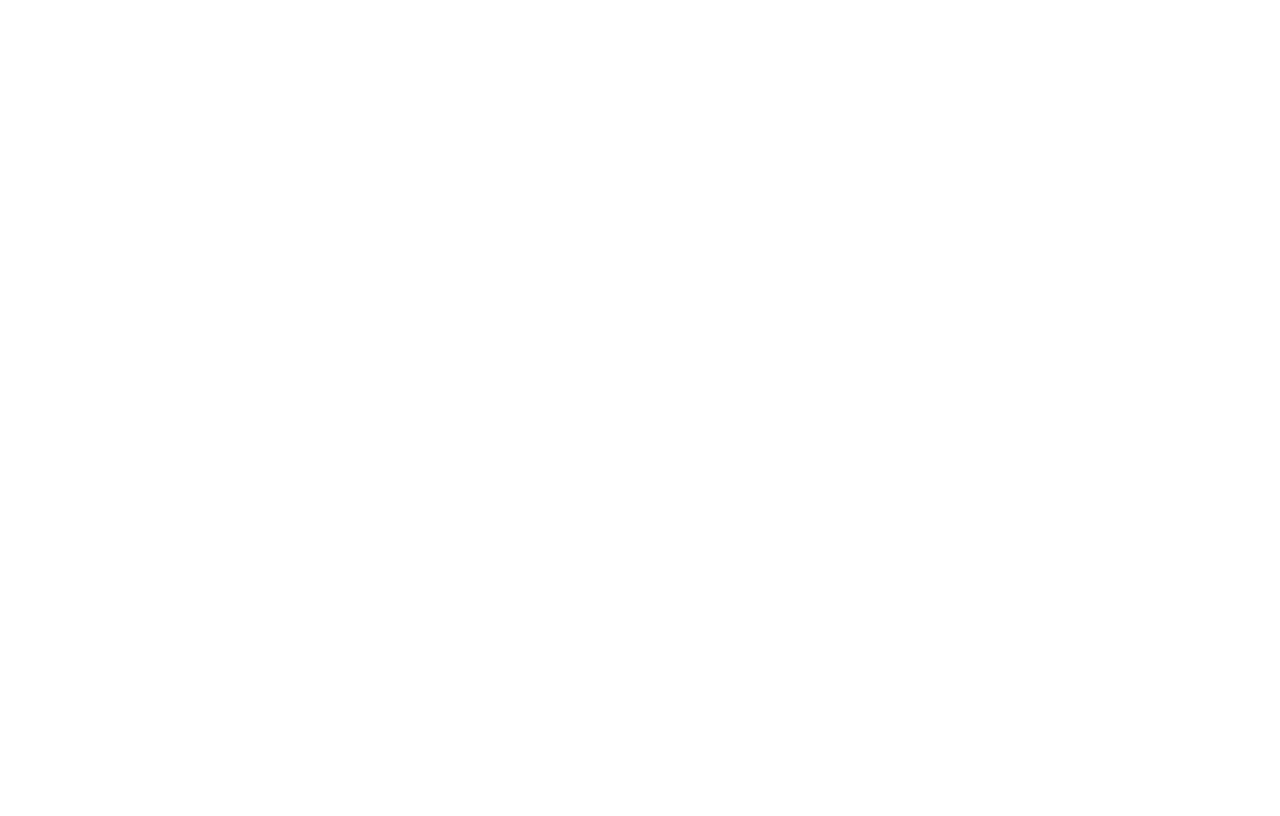
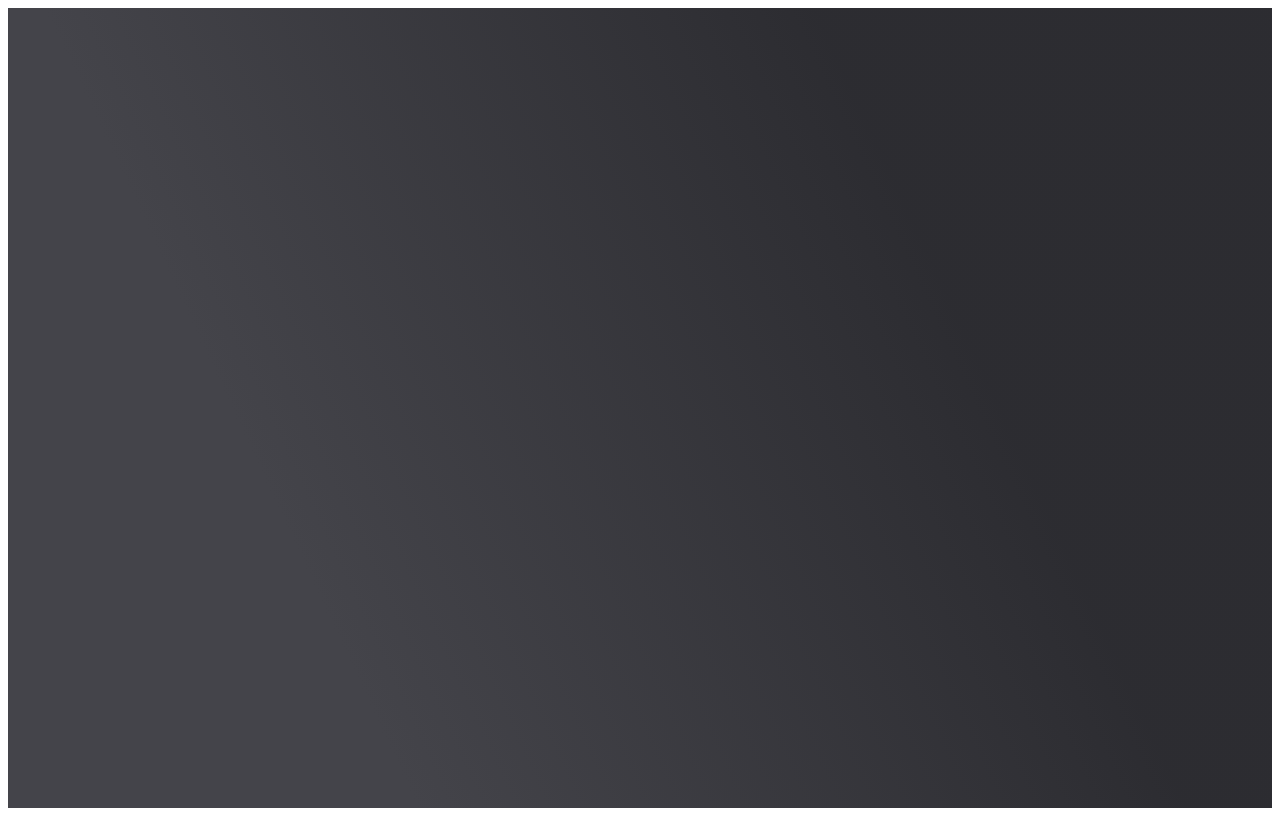
Before and after one commit to Aaron32365/Portfolio-Revamp, a React (Create React App) app in the folder portfolio-ui/: page / in a window 1280 px wide. Built offline with nearby package versions, Linux system fonts and the light colour scheme.

Commit message:
removed boilerplate components from create-react-app, added routing capabilities with react-router-dom

```diff
--- a/portfolio-ui/package.json
+++ b/portfolio-ui/package.json
@@ -8,6 +8,7 @@
     "@testing-library/user-event": "^7.2.1",
     "react": "^16.13.1",
     "react-dom": "^16.13.1",
+    "react-router-dom": "^5.2.0",
     "react-scripts": "3.4.1"
   },
   "scripts": {
--- a/portfolio-ui/src/App.css
+++ b/portfolio-ui/src/App.css
@@ -0,0 +1,5 @@
+.App{
+  height: 800px;
+  background: rgb(68,68,74);
+background: linear-gradient(65deg, rgba(68,68,74,1) 25%, rgba(40,40,45,0.9808298319327731) 72%);
+}
--- a/portfolio-ui/src/App.js
+++ b/portfolio-ui/src/App.js
@@ -1,10 +1,17 @@
 import React from 'react';
 import './App.css';
+import SideNav from "./components/sideNav/sideNav"
+import { BrowserRouter as Router, Route} from "react-router-dom"; //edited file
+import Home from "./pages/Home"
 
 function App() {
+
   return (
     <div className="App">
-
+      <Router>
+        {/* <SideNav/> */}
+        <Route exact path="/" component={Home}/>
+      </Router>
     </div>
   );
 }
--- /dev/null
+++ b/portfolio-ui/src/components/sideNav/sideNav.js
@@ -0,0 +1,22 @@
+import React, {useState} from "react"
+import { NavLink, useHistory } from "react-router-dom";
+
+export default function SideNav(){
+
+    const [navState, setNavState] = useState("0")
+
+    function closeNav(){
+      setNavState("250px")
+    }
+
+    return (
+        <div>
+            <div id="mySidenav" class="sidenav">
+                <NavLink to="#" class="closebtn" onclick={closeNav()}></NavLink>
+                <NavLink to="/Portfolio" activeClassName="selected">Portfolio</NavLink>
+                <NavLink to="/About" activeClassName="selected">Services</NavLink>
+                <NavLink to="/Contact" activeClassName="selected">Contact</NavLink>
+            </div>
+        </div>
+    )
+}
--- /dev/null
+++ b/portfolio-ui/src/pages/Home.js
@@ -0,0 +1,9 @@
+import React from "react"
+
+export default function Home(){
+    return(
+        <div>
+
+        </div>
+    )
+}
```
Also changed, not shown: 1 other file (tests, documents, lock files or other folders).
